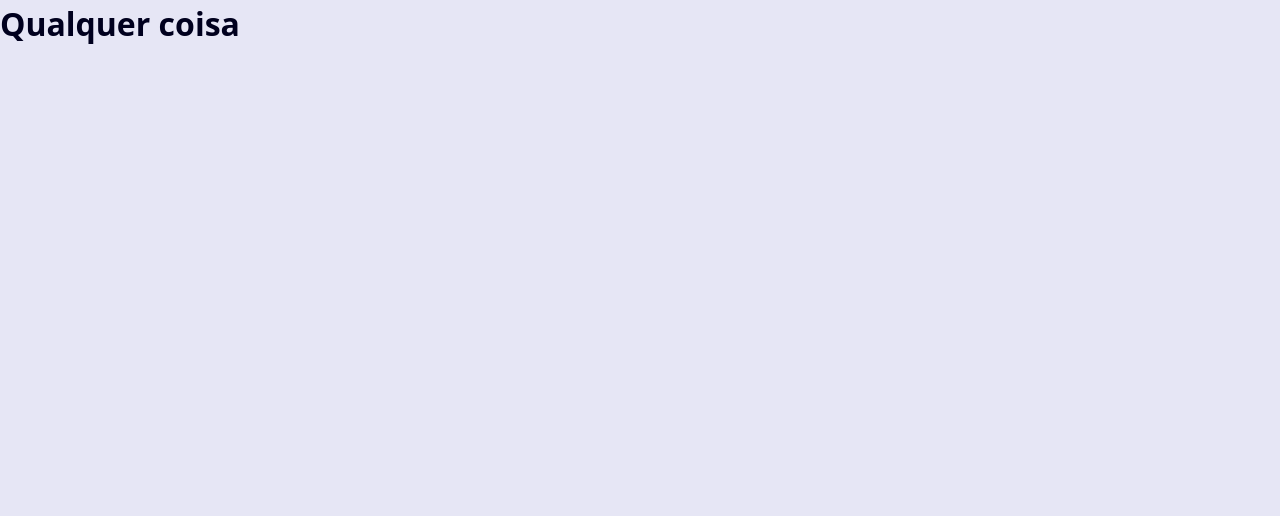
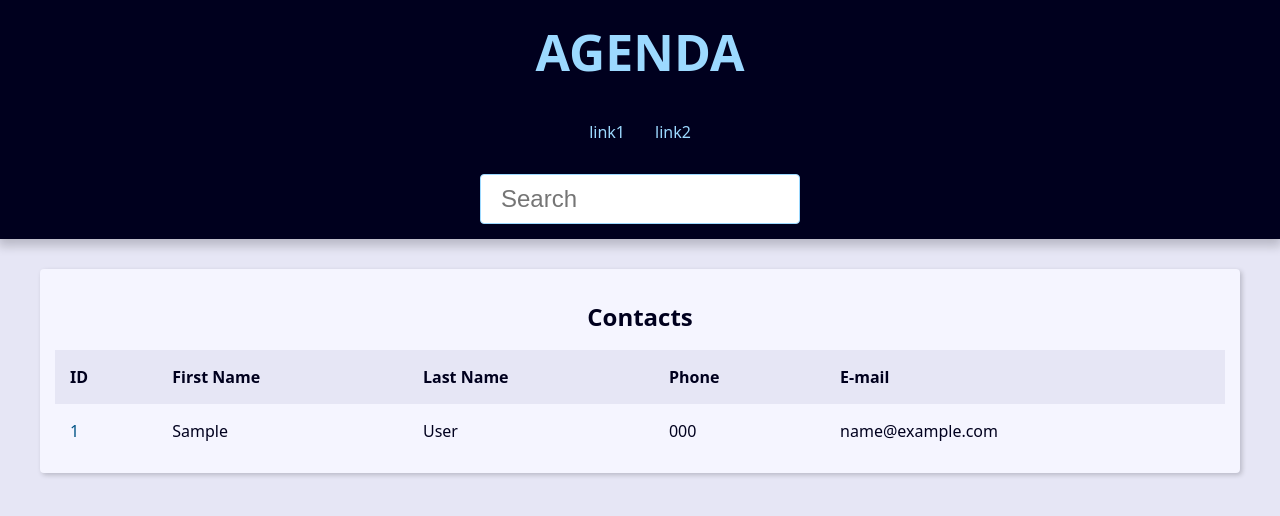
Before and after one commit to Marcos-VRS/PROJETO-Agenda, a Django app: page / in a window 1280 px wide. Shown: the top 516 px of the page. Run offline with Django 5.2, Linux system fonts and the light colour scheme; tables that the repository leaves empty hold one stand-in row (values such as "Sample post").

Commit message:
Cabeçalho, view e url pra contato único

```diff
--- a/base_templates/global/base.html
+++ b/base_templates/global/base.html
@@ -8,7 +8,36 @@
 </head>
 
 <body>
-    <h1>Qualquer coisa</h1>
+    <header class="header">
+        <h1 class="header-heading">
+            <a href="{% url "contact:index" %}" class="header-link">
+                AGENDA
+            </a>
+        </h1>
+        <nav class="menu">
+            <ul class="menu-list">
+                <li class="menu-item">
+                    <a href="" class="menu-link">
+                        link1
+                    </a>
+                </li>
+                <li class="menu-item">
+                    <a href="" class="menu-link">
+                        link2
+                    </a>
+                </li>
+            </ul>
+        </nav>
+        <div class="search">
+            <form action="" method="get">
+                <input type="text" class="search-input" placeholder="Search" id="search" name="q">
+
+            </form>
+        </div>
+    </header>
+    <main class ="content">
+        {% block content %}{% endblock content %}
+    </main>
 </body>
 
 </html>
--- a/contact/admin.py
+++ b/contact/admin.py
@@ -13,6 +13,7 @@ class ContactAdmin(admin.ModelAdmin):
         "phone",
         "email",
         "created_date",
+        "show",
     )
 
     ordering = ("-id",)
@@ -26,6 +27,7 @@ class ContactAdmin(admin.ModelAdmin):
     list_editable = (
         "first_name",
         "last_name",
+        "show",
     )
     list_display_links = (
         "id",
--- a/contact/templates/contact/index.html
+++ b/contact/templates/contact/index.html
@@ -1 +1,47 @@
 {% extends "global/base.html" %}
+
+{% block content %}
+    <div class="responsive-table">
+        <table class="contacts-table">
+            <caption class="table-caption">
+                Contacts
+            </caption>
+            <thead>
+                <tr class="table-row table-row-header">
+                    <th class="table-header">ID</th>
+                    <th class="table-header">First Name</th>
+                    <th class="table-header">Last Name</th>
+                    <th class="table-header">Phone</th>
+                    <th class="table-header">E-mail</th>
+                </tr>
+            </thead>
+            <tbody>
+                {% for contact in contacts %}
+                    <tr class="table-row">
+                        <td class="table-cel">
+                            <a class="table-link" href="{% url "contact:contact" contact.id %}">
+                                {{contact.id}}
+                            </a>
+                        </td>
+                        <td class="table-cel">
+                            {{contact.first_name}}
+
+                        </td>
+                        <td class="table-cel">
+                            {{contact.last_name}}
+
+                        </td>
+                        <td class="table-cel">
+                            {{contact.phone}}
+
+                        </td>
+                        <td class="table-cel">
+                            {{contact.email}}
+
+                        </td>
+                    </tr>
+                {% endfor %}
+            </tbody>
+        </table>
+    </div>
+{% endblock content %}
--- a/contact/urls.py
+++ b/contact/urls.py
@@ -3,5 +3,6 @@ from contact import views
 
 app_name = "contact"
 urlpatterns = [
+    path("<int:contact_id>/", views.contact, name="contact"),
     path("", views.index, name="index"),
 ]
--- a/contact/views/contact_views.py
+++ b/contact/views/contact_views.py
@@ -1,10 +1,23 @@
-from django.shortcuts import render
+from django.shortcuts import render, get_object_or_404
+from contact.models import Contact
+from django.http import Http404
+
 
 # Create your views here.
 
 
 def index(request):
-    return render(
-        request,
-        "contact/index.html",
-    )
+    contacts = Contact.objects.filter(show=True).order_by("-id")
+    context = {
+        "contacts": contacts,
+    }
+    return render(request, "contact/index.html", context)
+
+
+def contact(request, contact_id):
+    single_contact = get_object_or_404(Contact, pk=contact_id, show=True)
+
+    context = {
+        "contact": single_contact,
+    }
+    return render(request, "contact/contact.html", context)
```
Also changed, not shown: contact/templates/contact/contact.html (added, +15 -0 lines).
